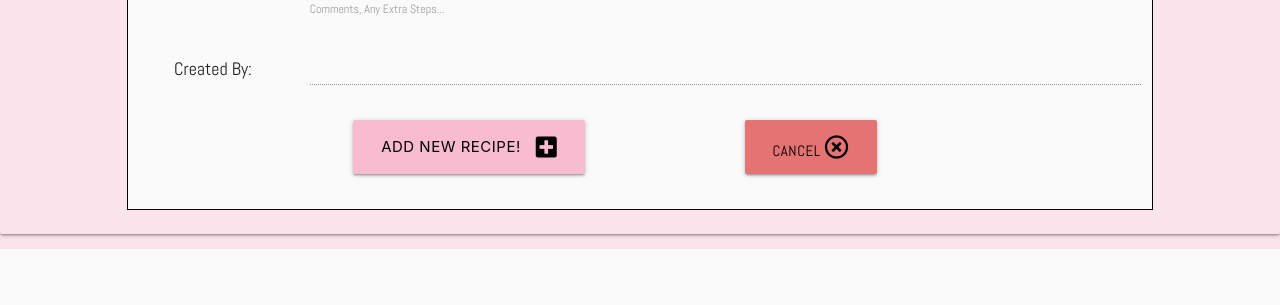
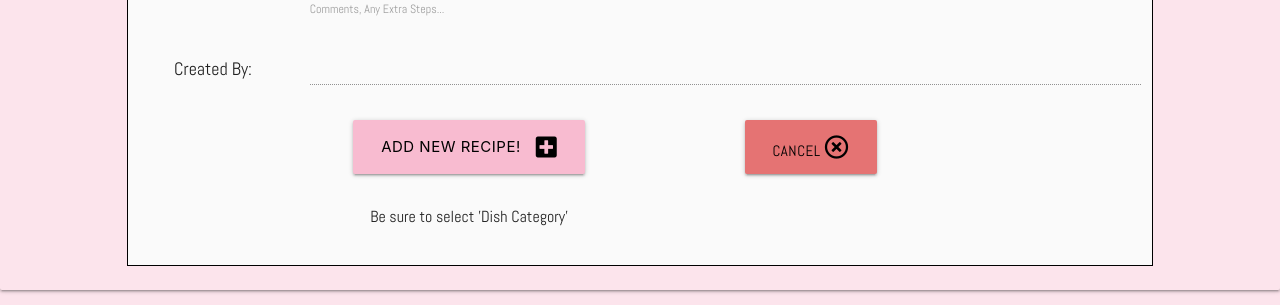
Before and after one commit to coolusername244/recipe-blog, a Flask app: page /add_recipe in a window 1280 px wide. Shown: the part 1424-1729 px from the top of the page. Before the commit the page ends 1673 px from the top, so only its background shows below. Run offline with Flask 2, Linux system fonts and the light colour scheme; data that the repository does not hold is empty; some libraries are stand-ins or nearby versions.

Commit message:
Updated README and form buttons

```diff
--- a/static/css/style.css
+++ b/static/css/style.css
@@ -12,6 +12,10 @@ body {
 
 .form-border {
     border: solid black 1px;
+}
+
+.form-text {
+    font-size: medium;
 }
 
 .ingredients_list {
--- a/static/js/script.js
+++ b/static/js/script.js
@@ -1,5 +1,3 @@
-
-
 $(document).ready(function(){
     $('.sidenav').sidenav({edge: "top"});
 
--- a/templates/add_recipe.html
+++ b/templates/add_recipe.html
@@ -185,6 +185,7 @@
                         <button type="submit" class="btn-large pink lighten-4 black-text text-shadow">
                             Add New Recipe! <i class="fas fa-plus-square right"></i>
                         </button>
+                        <p class="form-text">Be sure to select 'Dish Category'</p>
                     </div>
                     <div class="col s12 m4 center-align">
                         <a type="button" href="{{ url_for('my_recipes') }}" class="btn-large red lighten-2 black-text text-shadow">
--- a/templates/edit_recipe.html
+++ b/templates/edit_recipe.html
@@ -192,12 +192,12 @@
         <div class="row">
             <div class="col s12 m4 offset-m2 center-align">
                 <button type="submit" class="btn-large green lighten-2 black-text text-shadow">
-                    Add New Recipe! <i class="fas fa-plus-square right"></i>
+                    Update Recipe! <i class="fas fa-plus-square right"></i>
                 </button>
             </div>
             <div class="col s12 m4 center-align">
                 <a type="button" href="{{ url_for('my_recipes') }}" class="btn-large red lighten-2 black-text text-shadow">
-                    Cancel <i class="fas fa-plus-square right"></i>
+                    Cancel
                 </a>
             </div>
         </div>
```
Also changed, not shown: README.md.
